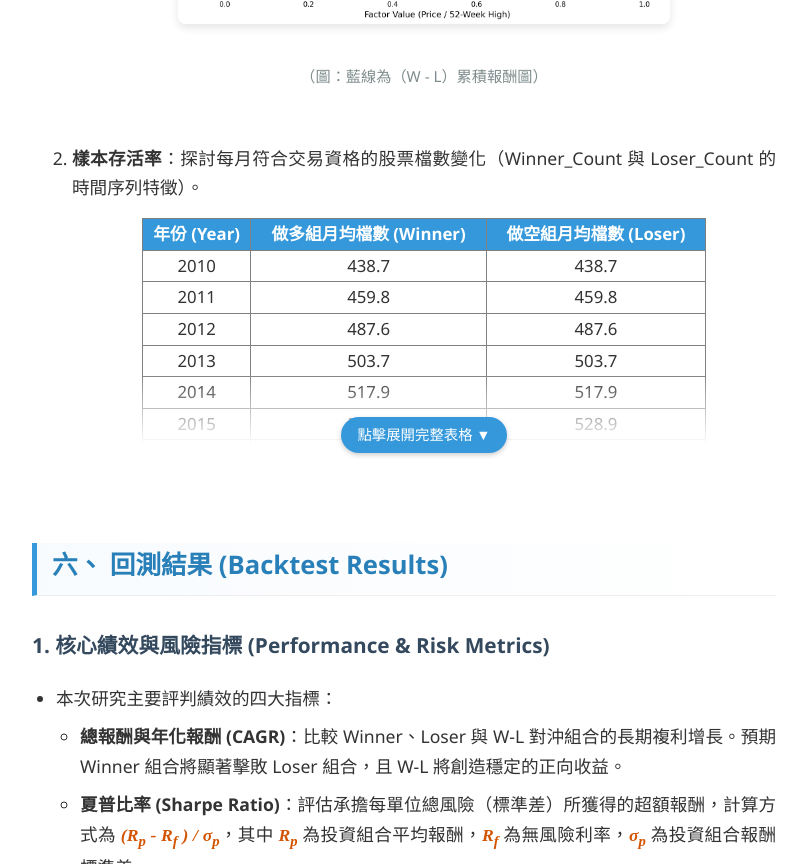
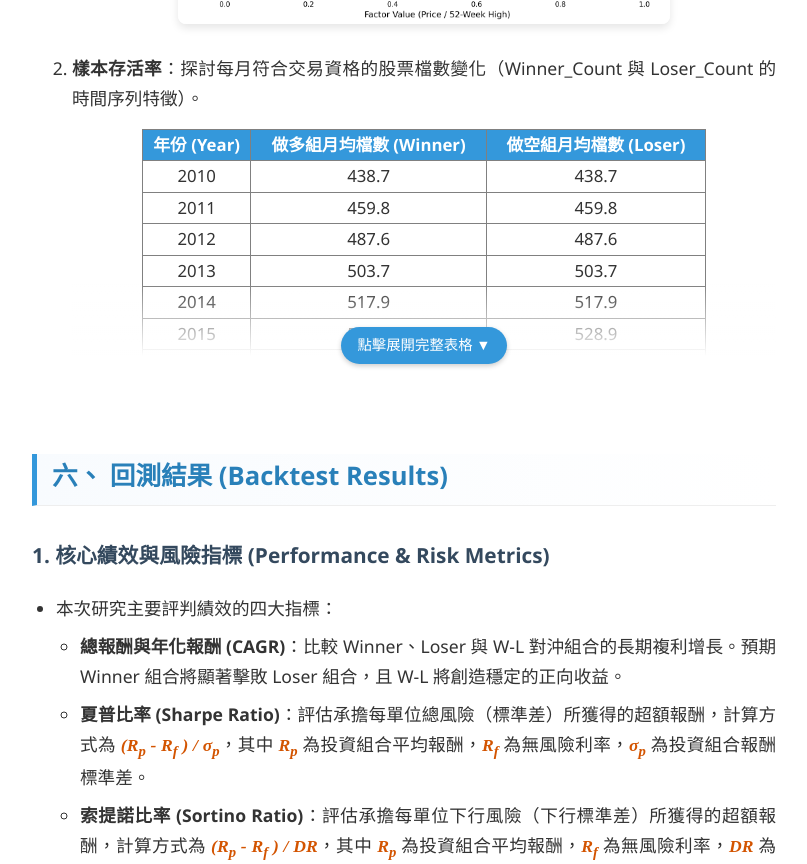
Before and after one commit to yo231168/52week_high_tw, a plain HTML site: page index.html in a window 1280 px wide. Shown: the part 3323-4187 px from the top of the page, without its empty margins (376-1183 px from the left). Drawn offline with Linux system fonts and the light colour scheme.

Commit message:
Remove data analysis chart caption

```diff
--- a/index.html
+++ b/index.html
@@ -399,7 +399,6 @@
                 </li>
                 <div style="text-align: center; margin: 30px 0; display: flex; flex-direction: column; gap: 30px;">
                     <img src="./results/factor_distribution_bull_bear.png" style="border-radius: 8px; box-shadow: 0 4px 8px rgba(0,0,0,0.1);">
-                    <p style="text-align: center; color: #7f8c8d; font-size: 0.95rem; margin-top: 10px;">（圖：藍線為（W - L）累積報酬圖）</p>
                 </div>
                 <li><strong>樣本存活率</strong>：探討每月符合交易資格的股票檔數變化（Winner_Count 與 Loser_Count 的時間序列特徵）。
                     <div class="expandable-table-wrapper" id="survivalTableWrapper">
```
